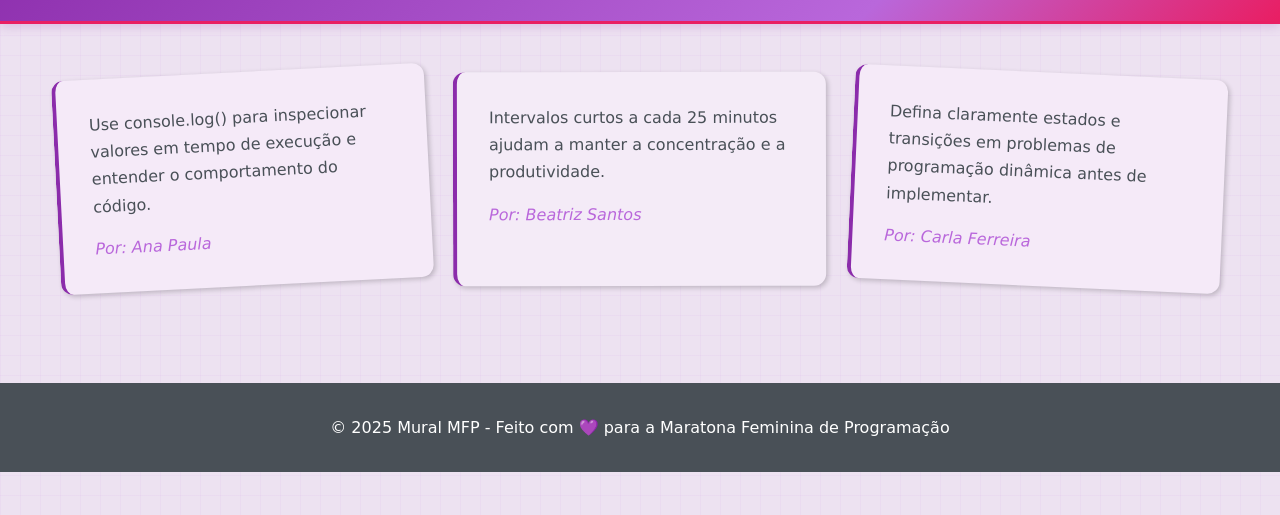
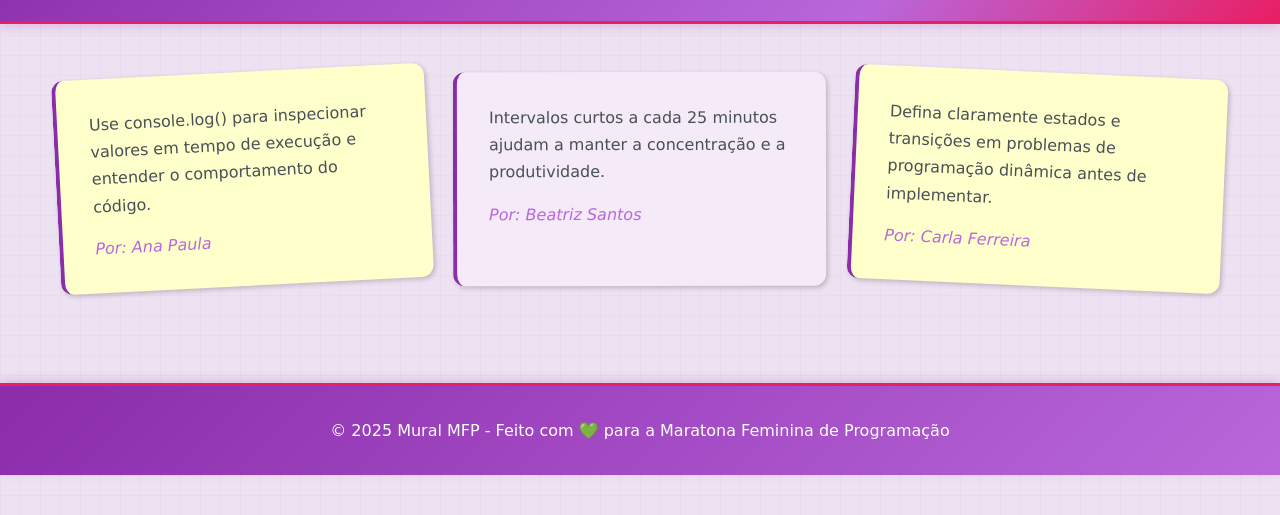
Before and after one commit to pachicodes/mural-mfp, a plain HTML site: page index.html in a window 1280 px wide. Shown: the part 105-620 px from the top of the page. Drawn offline with Linux system fonts and the light colour scheme.

Commit message:
Update footer styles and enhance visual effects for post-its

```diff
--- a/index.html
+++ b/index.html
@@ -49,6 +49,7 @@
                         <div class="tip-content">Defina claramente estados e transições em problemas de programação dinâmica antes de implementar.</div>
                         <div class="tip-author">Por: Carla Ferreira</div>
                     </article>
+
                 </div>
                 <div class="empty-state" id="emptyState" style="display: none;">
                     <div class="empty-icon">💡</div>
@@ -61,7 +62,7 @@
 
     <footer class="footer">
         <div class="container">
-            <p>&copy; 2025 Mural MFP - Feito com 💜 para a Maratona Feminina de Programação</p>
+            <p>&copy; 2025 Mural MFP - Feito com 💚 para a Maratona Feminina de Programação</p>
         </div>
     </footer>
     <script src="script.js"></script>
--- a/script.js
+++ b/script.js
@@ -19,16 +19,20 @@ function applyVisualEffects() {
     // Obter todos os post-its
     const tipCards = document.querySelectorAll('.tip-card');
 
-    // Cores de post-its para variação (baseadas no logo MFP, mas em tons bem clarinhos)
+    // Cores de post-its para variação (tons pastéis variados)
     const colors = [
-        '#f5eaf8', // roxo primário bem clarinho (baseado no #8B2CAB)
-        '#f8f0fb', // roxo secundário bem clarinho (baseado no #B967DB)
-        '#fcedf2', // rosa accent bem clarinho (baseado no #E91E63)
-        '#f4ebf7', // lilás claro bem clarinho (baseado no #E1BEE7)
-        '#fbf7fd', // lilás quase branco
-        '#f9ecf5', // rosa claro
-        '#eee6f5', // lavanda clarinho
-        '#f9f6fc', // off-white com tom lilás
+        '#ffffcc', // amarelo pastel
+        '#e6fff2', // verde pastel
+        '#e6f7ff', // azul pastel
+        '#ffe6ee', // rosa pastel
+        '#fff0e6', // laranja pastel
+        '#f5eaf8', // lilás pastel (baseado no logo MFP)
+        '#f0f8ff', // azul céu pastel
+        '#ffefd5', // pêssego pastel
+        '#e6ffee', // menta pastel
+        '#ffebf0', // rosa bebê pastel
+        '#f0fff0', // verde honeydew pastel
+        '#ffeee0', // salmão pastel
     ];
 
     // Aplicar estilos aleatórios a cada post-it
--- a/styles.css
+++ b/styles.css
@@ -5,7 +5,7 @@
     box-sizing: border-box;
 }
 
-@import url('https://fonts.googleapis.com/css2?family=Indie+Flower&display=swap');
+@import url('https://fonts.googleapis.com/css2?family=Comfortaa:wght@300;400;500;600;700&family=Indie+Flower&display=swap');
 
 :root {
     /* Paleta de cores MFP */
@@ -479,11 +479,14 @@ body {
 
 /* Footer */
 .footer {
-    background: var(--cinza-escuro);
+    background: var(--roxo-primario);
+    background: linear-gradient(135deg, var(--roxo-primario) 0%, var(--roxo-secundario) 100%);
     color: var(--branco);
     text-align: center;
     padding: var(--espacamento-xl) 0;
     margin-top: var(--espacamento-xxl);
+    border-top: 3px solid var(--rosa-accent);
+    box-shadow: 0 -3px 10px rgba(139, 44, 171, 0.2);
 }
 
 /* Responsividade */
```
